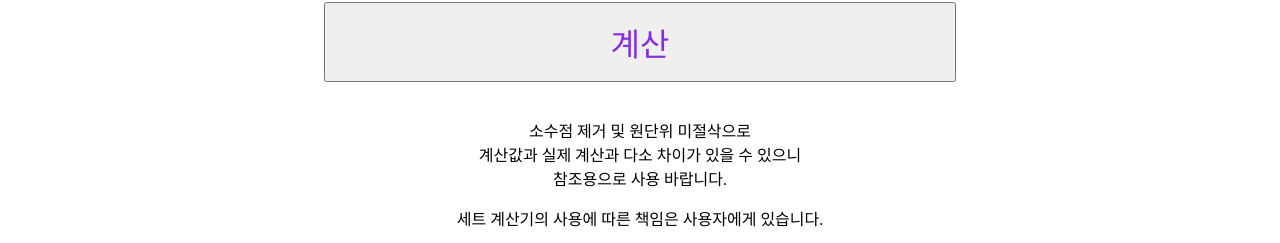
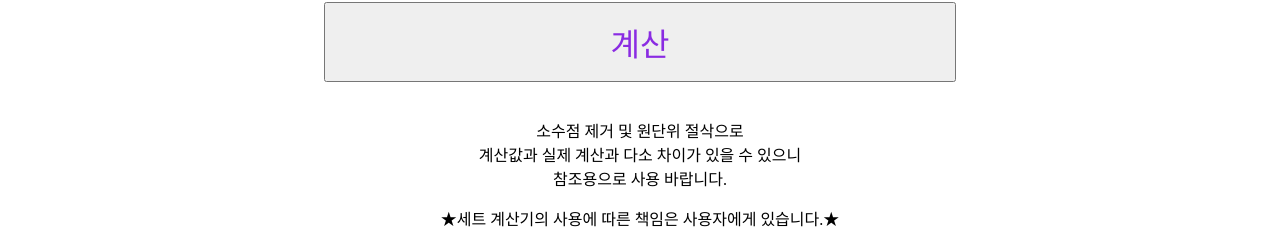
Before and after one commit to shj7213/songpro, a plain HTML site: page setcal.html in a window 1280 px wide. Shown: the part 1094-1337 px from the top of the page. Drawn offline with Linux system fonts and the light colour scheme.

Commit message:
Add files via upload

```diff
--- a/setcal.html
+++ b/setcal.html
@@ -31,8 +31,8 @@
 <button onclick="ShowPrice()"   >계산</button>
 <div id="showResult"><i></i></div>
 <div id="showResult1"></div>
-<p>소수점 제거 및 원단위 미절삭으로<br>계산값과 실제 계산과 다소 차이가 있을 수 있으니<br> 참조용으로 사용 바랍니다.</p>
-<p>세트 계산기의 사용에 따른 책임은 사용자에게 있습니다.</p>
+<p>소수점 제거 및 원단위 절삭으로<br>계산값과 실제 계산과 다소 차이가 있을 수 있으니<br> 참조용으로 사용 바랍니다.</p>
+<p>★세트 계산기의 사용에 따른 책임은 사용자에게 있습니다.★</p>
 <script>
 function addComma(num) {
   var regexp = /\B(?=(\d{3})+(?!\d))/g;
```
